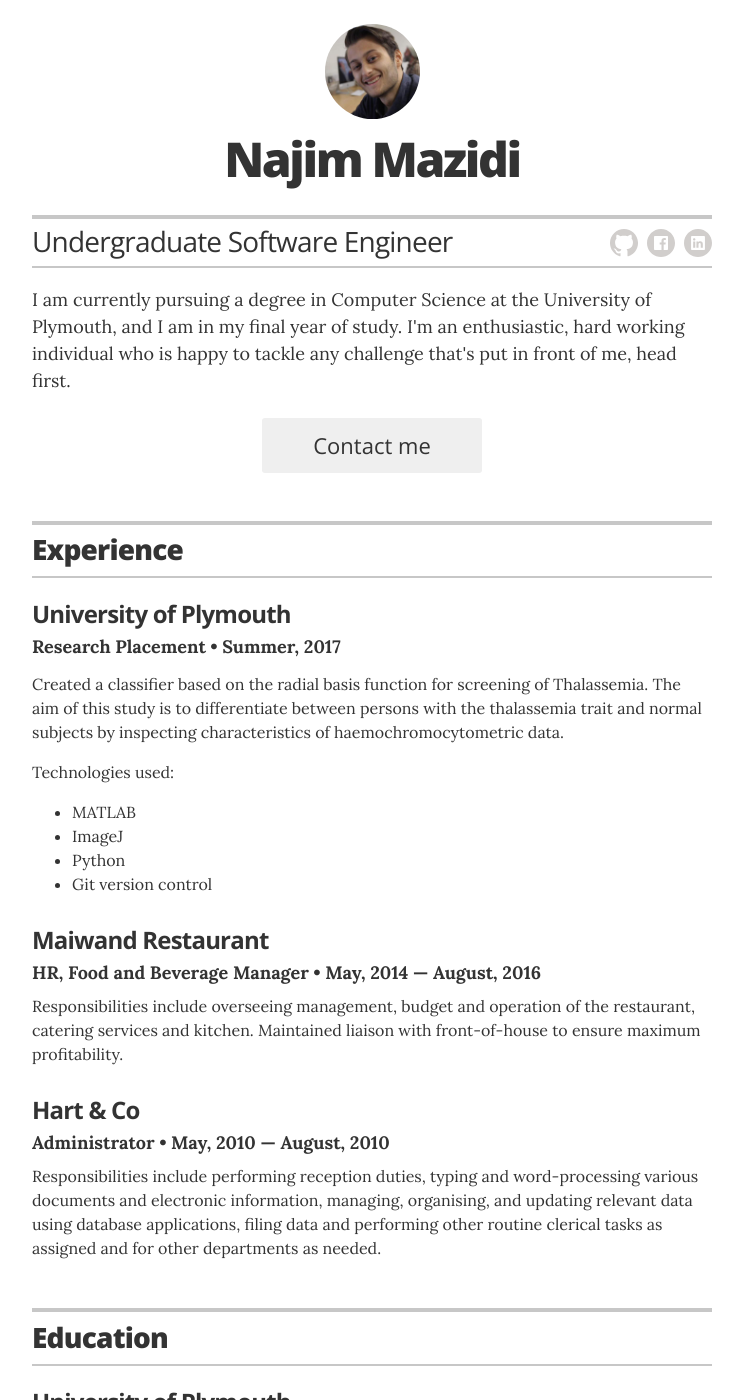
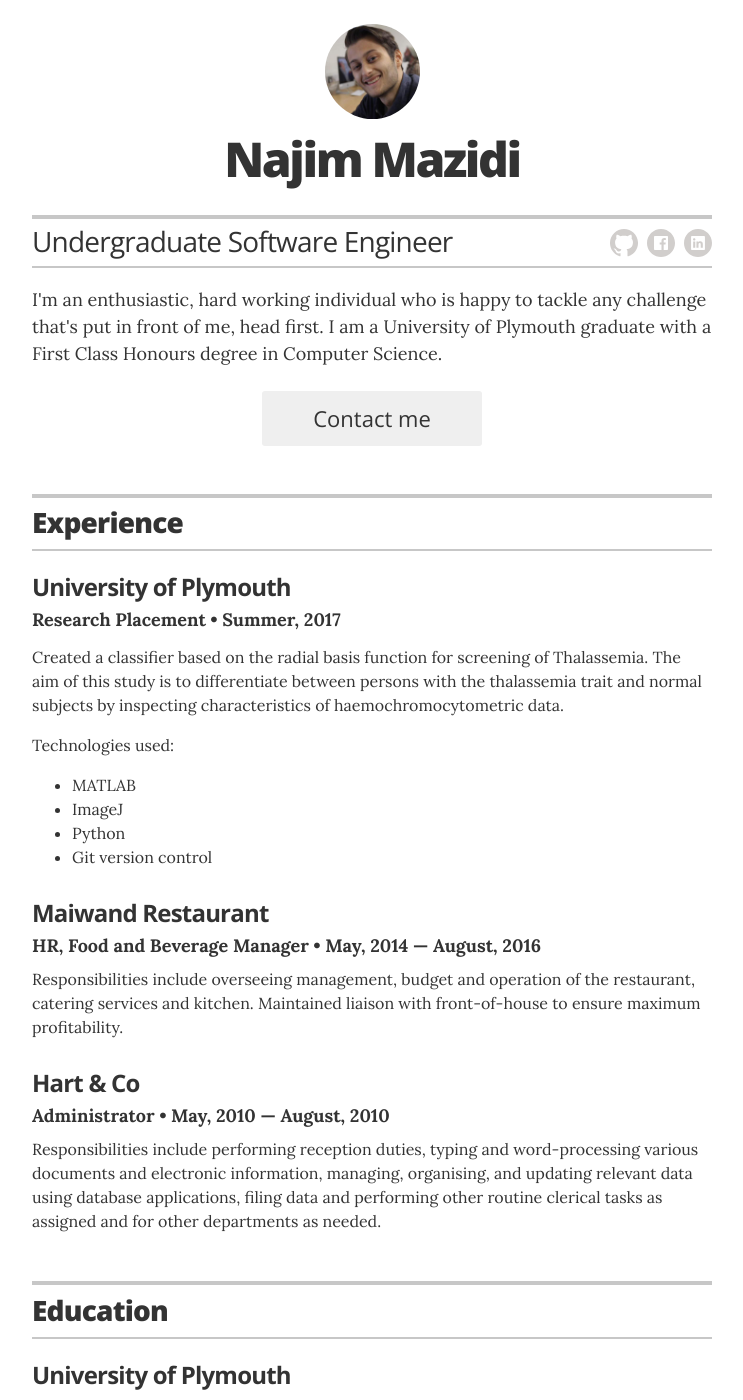
Before and after one commit to nmazidi/nmazidi.github.io, a Jekyll site: the page built from index.html, in a window 1280 px wide and 1400 px high. Shown: the whole window, without its empty margins (268-1011 px from the left). Built offline with Jekyll 4.4.1, drawn with Linux system fonts in a browser that asks for light colours; some of the changed text lies outside the part shown.

Commit message:
graduate changes

```diff
--- a/_config.yml
+++ b/_config.yml
@@ -16,7 +16,7 @@
 resume_contact_telephone:       "07474306999"
 resume_contact_address:         "Plymouth, Devon, UK"
 resume_header_contact_info: "+447474306999 | hello@najim.co.uk | www.najim.co.uk"
-resume_header_intro: "<p>I am currently pursuing a degree in Computer Science at the University of Plymouth, and I am in my final year of study. I'm an enthusiastic, hard working individual who is happy to tackle any challenge that's put in front of me, head first.</p>"
+resume_header_intro: "<p>I'm an enthusiastic, hard working individual who is happy to tackle any challenge that's put in front of me, head first. I am a University of Plymouth graduate with a First Class Honours degree in Computer Science.</p>"
 
 # use "yes" to display the email contact button,
 # "no" to display an "I'm not looking for work" message,
--- a/_data/education.yml
+++ b/_data/education.yml
@@ -3,7 +3,7 @@
   uni: University of Plymouth
   year: 2015 &mdash; 2018
   awards:
-  summary: <p>Dean's List 2016/17</p><p>On track to graduate with first-class honours, currently in my final year of study.</p><p>Final Year Modules:</p><ul><li>Machine Learning (in progress)</li><li>Computational Intelligence&nbsp;(in progress)</li><li>Parallel Computation and Distributed Systems&nbsp;(in progress)</li><li>Cybercrime&#58; Issues and Regulation&nbsp;</li><li>Computing Project&nbsp;</li></ul><p>Second Year Modules:</p><ul><li>Object-oriented Software Engineering with Design Patterns (First) <a href="https://github.com/iDanScott/UniSystems">Repository</a></li><li>Database Applications development (First)</li><li>User-Centred Interface Design (First)</li><li>Embedded Programming, Compilers, Languages and Grammars (2&#58;1)</li><li>Computation Theory and Artificial Intelligence (First)</li><li>Computer Science Integrating Project (2&#58;1) <a href="https://github.com/nmazidi/HangmansPizza">Repository</a></li></ul><p>First Year Modules:</p><ul><li>Computer Science Immersive Introduction (First)</li><li>Software Engineering (First)</li><li>Algorithms, Data Structures and Mathematics (First)</li><li>Principles of Infrastructure (2:1)</li><li>Databases&#58; Analysis, Design and Development</li><li>Developing E-commerce Applications</li></ul>
+  summary: <p>Dean's List 2016/17</p><p>Graduated with First Class Honours.</p><p>Final Year Modules:</p><ul><li>Computing Project&nbsp;(First)</li><li>Machine Learning (First)</li><li>Computational Intelligence&nbsp;(2:1)</li><li>Parallel Computation and Distributed Systems&nbsp;</li><li>Cybercrime&#58; Issues and Regulation&nbsp;(First)</li></ul><p>Second Year Modules:</p><ul><li>Object-oriented Software Engineering with Design Patterns (First) <a href="https://github.com/iDanScott/UniSystems">Repository</a></li><li>Database Applications development (First)</li><li>User-Centred Interface Design (First)</li><li>Embedded Programming, Compilers, Languages and Grammars (2&#58;1)</li><li>Computation Theory and Artificial Intelligence (First)</li><li>Computer Science Integrating Project (2&#58;1) <a href="https://github.com/nmazidi/HangmansPizza">Repository</a></li></ul><p>First Year Modules:</p><ul><li>Computer Science Immersive Introduction (First)</li><li>Software Engineering (First)</li><li>Algorithms, Data Structures and Mathematics (First)</li><li>Principles of Infrastructure (2:1)</li><li>Databases&#58; Analysis, Design and Development</li><li>Developing E-commerce Applications</li></ul>
 
 - degree: Foundation Degree, Computing
   uni: University of Plymouth
--- a/_data/projects.yml
+++ b/_data/projects.yml
@@ -1,7 +1,7 @@
 # Projects
 # uncomment the urls if you wish to display them, and add your own URL
 
-- project: Automatic Quantification of Breast Arterial Calcification in Mammographic Images (ongoing)
+- project: Automatic Quantification of Breast Arterial Calcification in Mammographic Images (Private repository)
   role: Python (NumPy, SciPy)&#44; TensorFlow, ImageJ
   duration: 2017
   url: "https://github.com/nmazidi/MammoCalcifications"
--- a/_data/skills.yml
+++ b/_data/skills.yml
@@ -3,7 +3,7 @@
   description: Working in a team using Agile methodology, object-oriented programming, Git version control, design patterns, pair programming
 
 - skill: Languages
-  description: Java, Python, C&#35;, Swift, Matlab, JavaScript, C++, HTML, CSS, LaTeX
+  description: Java, Python, C++, C&#35;, Swift, Matlab, JavaScript, HTML, CSS, LaTeX
 
 - skill: Frameworks
   description: .NET, Node.js, CUDA, MPI, iOS, Cocoa Touch, AVFoundation
```
